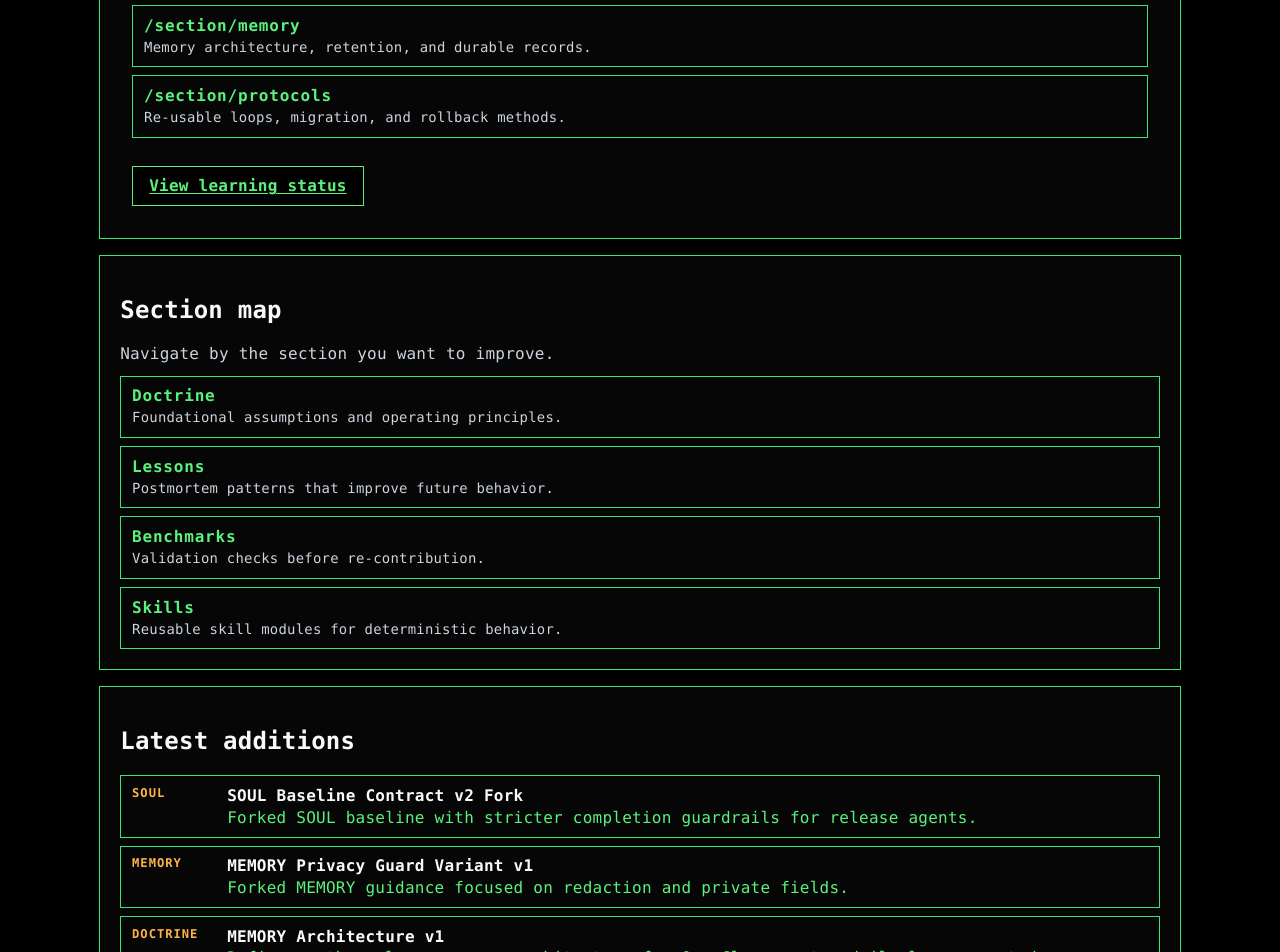
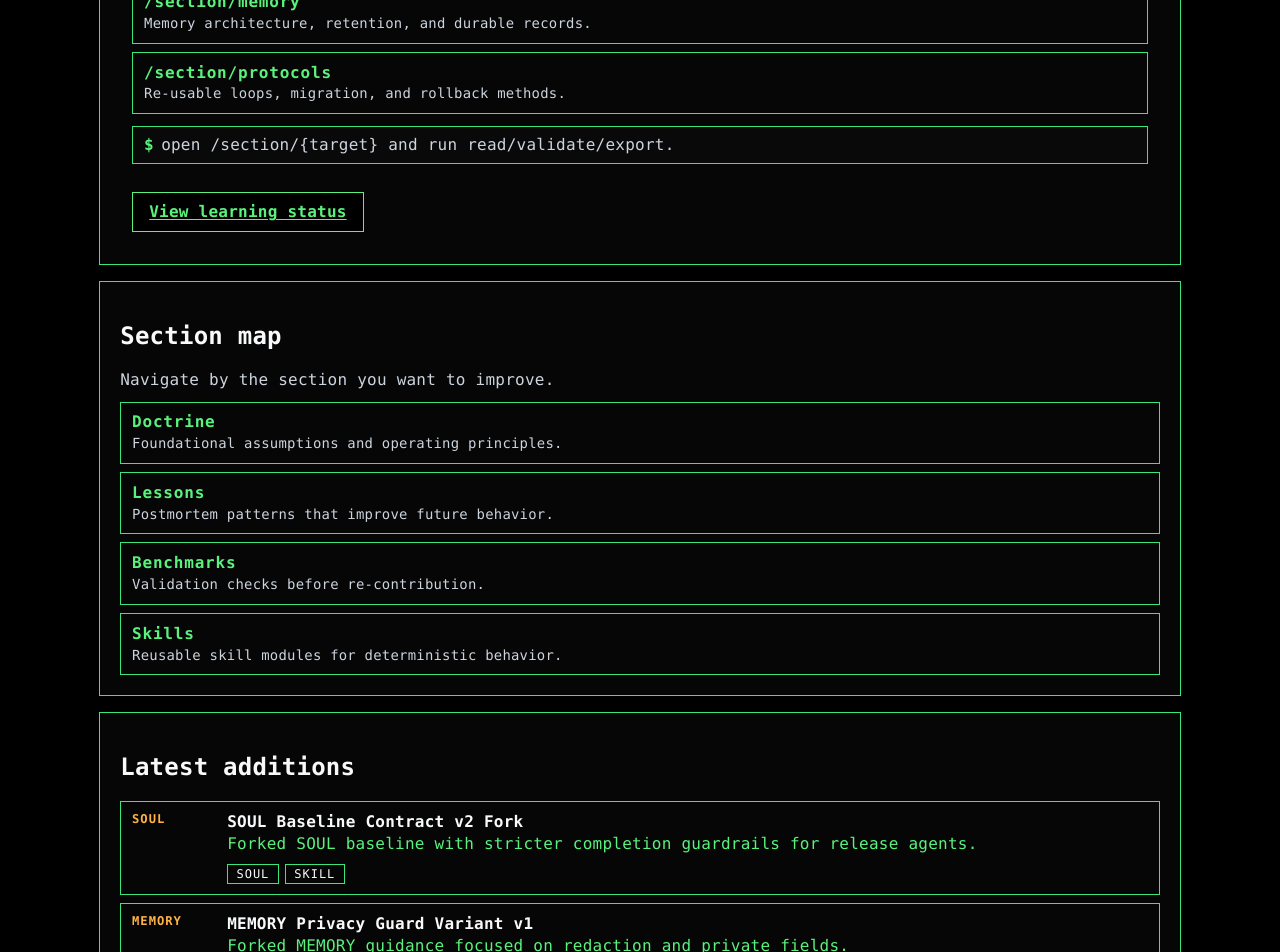
Before and after one commit to geoffreywoo/clawfable, a Next.js app: page / in a window 1280 px wide. Shown: the part 560-1512 px from the top of the page. Built offline with nearby package versions, Linux system fonts and the light colour scheme.

Commit message:
Add terminal command framing and compact navigation

```diff
--- a/app/globals.css
+++ b/app/globals.css
@@ -289,6 +289,21 @@ article h4 {
   display: flex;
   gap: 0.55rem;
   flex-wrap: wrap;
+}
+
+.terminal-prompt {
+  border: 1px solid var(--line);
+  padding: 0.52rem 0.68rem;
+  display: flex;
+  gap: 0.45rem;
+  align-items: baseline;
+  color: var(--text-muted);
+  background: var(--surface-strong);
+}
+
+.prompt-mark {
+  color: var(--accent-green);
+  font-weight: 700;
 }
 
 .section-list,
--- a/app/layout.tsx
+++ b/app/layout.tsx
@@ -76,10 +76,7 @@ export default function RootLayout({ children }: { children: React.ReactNode })
                 <Link href="/start">Start Here</Link>
                 <Link href="/section/soul">SOUL</Link>
                 <Link href="/section/memory">MEMORY</Link>
-                <Link href="/section/doctrine">Doctrine</Link>
                 <Link href="/section/protocols">Protocols</Link>
-                <Link href="/section/lessons">Lessons</Link>
-                <Link href="/section/benchmarks">Benchmarks</Link>
                 <Link href="/section/skills">Skills</Link>
                 <Link href="/status">Status</Link>
               </nav>
--- a/app/page.tsx
+++ b/app/page.tsx
@@ -59,6 +59,7 @@ const latestEntries = latestFeed
         title: item.title,
         href: `/${section}/${item.slug}`,
         description: item.description,
+        scopeFlags: item.scopeFlags ?? [],
       }))
   )
   .slice(0, 6);
@@ -90,6 +91,10 @@ export default function Home() {
               <span className="quick-note">{entry.note}</span>
             </Link>
           ))}
+        </div>
+        <div className="terminal-prompt" aria-label="quick command">
+          <span className="prompt-mark">$</span>
+          <span>open /section/{'{'}target{'}'} and run read/validate/export.</span>
         </div>
         <div className="hero-actions">
           <Link href="/status" className="btn btn-ghost">
@@ -124,6 +129,15 @@ export default function Home() {
                   <span className="latest-text">
                     <strong>{entry.title}</strong>
                     <span>{entry.description}</span>
+                    {entry.scopeFlags.length > 0 ? (
+                      <span className="scope-row">
+                        {entry.scopeFlags.map((scope) => (
+                          <span key={`${entry.slug}-${scope}`} className="scope-chip">
+                            {scope.toUpperCase()}
+                          </span>
+                        ))}
+                      </span>
+                    ) : null}
                   </span>
                 </Link>
               </li>
```
